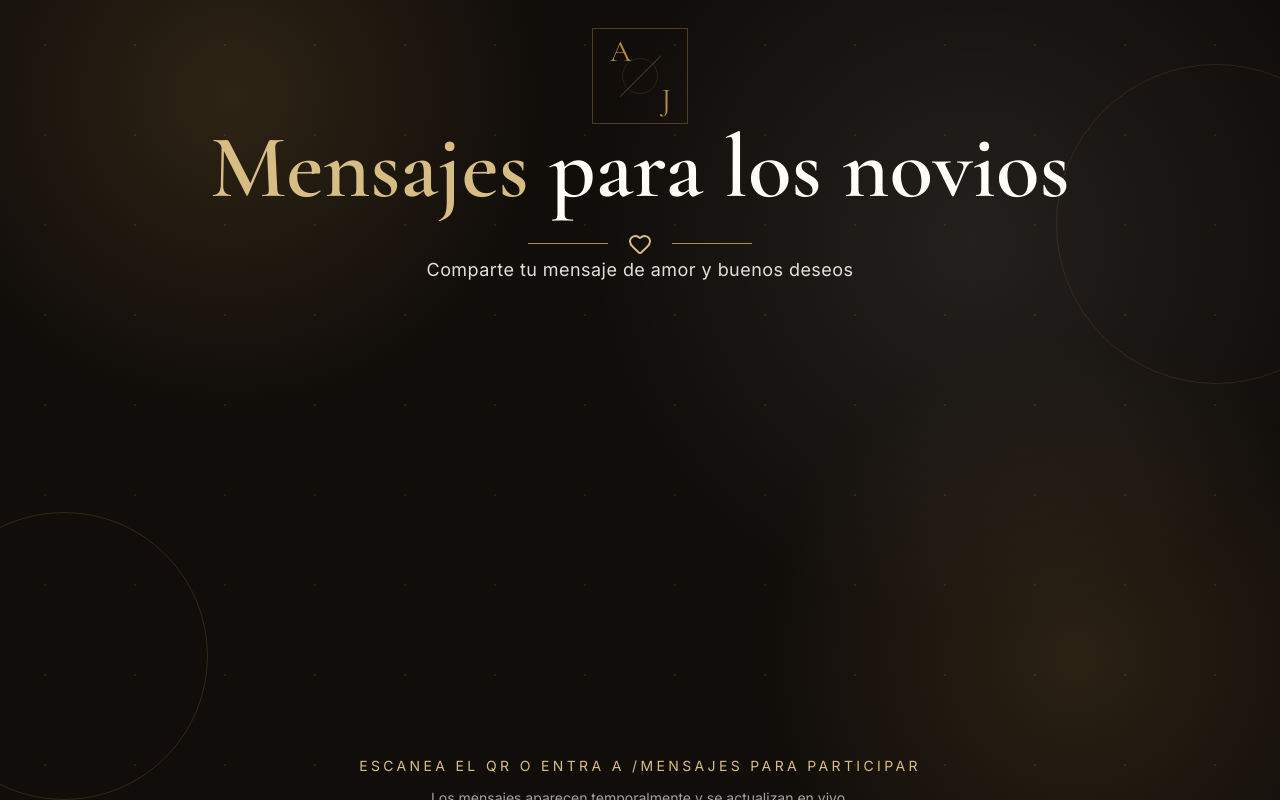
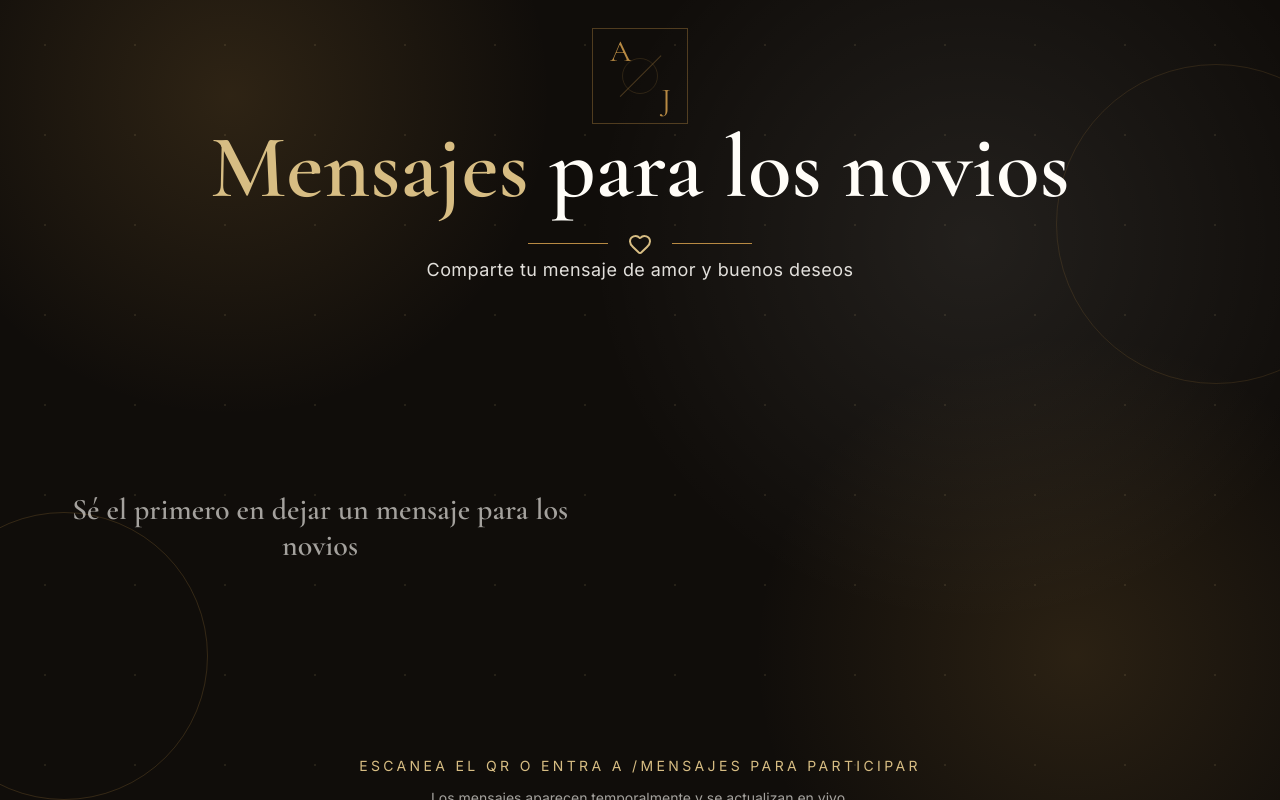
Before and after one commit to michelenanuard/boda-invitacion, a React (Vite) app: page /pantalla-mensajes in a window 1280 px wide. Built offline with nearby package versions, Linux system fonts and the light colour scheme.

Commit message:
fix mensajes en vivo

```diff
--- /dev/null
+++ b/src/config/liveMessagesConfig.ts
@@ -0,0 +1,8 @@
+export const LIVE_MESSAGES_CONFIG = {
+  maxVisibleMessages: 4,
+  messageLifeTimeMs: 12000,
+  entranceDelayMs: 600,
+  pollingFallbackMs: 3000,
+  queueIntervalMs: 900,
+  animationDuration: 0.8,
+} as const
--- a/src/index.css
+++ b/src/index.css
@@ -155,7 +155,14 @@ p {
 }
 
 .live-message-card {
-  animation: live-message-rise 900ms cubic-bezier(0.2, 0.9, 0.2, 1) both;
+  animation:
+    live-message-rise 650ms cubic-bezier(0.2, 0.9, 0.2, 1) var(--message-delay, 0ms) both,
+    live-message-drift calc(var(--message-life, 28000ms) - 1170ms) linear calc(var(--message-delay, 0ms) + 650ms) forwards,
+    live-message-float-away 520ms ease-in calc(var(--message-delay, 0ms) + var(--message-life, 28000ms) - 520ms) forwards;
+}
+
+.live-message-card--exit {
+  animation: live-message-float-away 520ms ease-in both;
 }
 
 @keyframes live-message-rise {
@@ -171,3 +178,60 @@ p {
     filter: blur(0);
   }
 }
+
+@keyframes live-message-lifecycle {
+  0% {
+    opacity: 0;
+    transform: translateY(34px) scale(0.96);
+    filter: blur(10px);
+  }
+
+  5% {
+    opacity: 1;
+    transform: translateY(0) scale(1);
+    filter: blur(0);
+  }
+
+  78% {
+    opacity: 1;
+    transform: translateY(-20px) scale(1);
+    filter: blur(0);
+  }
+
+  100% {
+    opacity: 0;
+    transform: translateY(-58px) scale(0.98);
+    filter: blur(8px);
+  }
+}
+
+@keyframes live-message-drift {
+  from {
+    transform: translateY(0) scale(1);
+  }
+
+  to {
+    transform: translateY(-20px) scale(1);
+  }
+}
+
+@keyframes live-message-float-away {
+  from {
+    opacity: 1;
+    transform: translateY(-20px) scale(1);
+    filter: blur(0);
+  }
+
+  to {
+    opacity: 0;
+    transform: translateY(-34px) scale(0.98);
+    filter: blur(8px);
+  }
+}
+
+@media (prefers-reduced-motion: reduce) {
+  .live-message-card,
+  .live-message-card--exit {
+    animation-duration: 1ms;
+  }
+}
--- a/src/pages/GuestMessagesPage.tsx
+++ b/src/pages/GuestMessagesPage.tsx
@@ -4,7 +4,7 @@ import { useMemo, useState } from 'react'
 import { Link } from 'react-router-dom'
 import { Monogram } from '../components/Monogram'
 import { useWeddingContent } from '../hooks/useWeddingContent'
-import { submitLiveMessage } from '../services/liveMessagesService'
+import { saveGuestMessage } from '../services/guestMessagesService'
 
 const MAX_MESSAGE_LENGTH = 200
 
@@ -37,7 +37,7 @@ export function GuestMessagesPage() {
       return
     }
 
-    const nextMessage = submitLiveMessage({ name, message, photo: photo || undefined })
+    const nextMessage = saveGuestMessage({ name, message, photo: photo || undefined })
     setName('')
     setMessage('')
     setPhoto('')
--- a/src/pages/LiveMessagesScreen.tsx
+++ b/src/pages/LiveMessagesScreen.tsx
@@ -1,12 +1,15 @@
+import { AnimatePresence, motion } from 'framer-motion'
 import { Heart } from 'lucide-react'
-import { useEffect, useMemo, useState } from 'react'
+import { useEffect, useMemo, useRef, useState } from 'react'
 import { Monogram } from '../components/Monogram'
+import { LIVE_MESSAGES_CONFIG } from '../config/liveMessagesConfig'
 import { useLiveMessages } from '../hooks/useLiveMessages'
 import { useWeddingContent } from '../hooks/useWeddingContent'
 import type { LiveGuestMessage } from '../services/liveMessagesService'
 
 type VisibleMessage = LiveGuestMessage & {
   slot: number
+  shownAt: number
   expiresAt: number
 }
 
@@ -21,41 +24,7 @@ const messageSlots = [
   'right-[9%] bottom-[8%] w-[22rem]',
 ]
 
-const sampleMessages: VisibleMessage[] = [
-  {
-    id: 'sample-1',
-    name: 'Ana & Juan',
-    message: 'Que este sea solo el comienzo de una hermosa historia juntos.',
-    photo:
-      'https://images.unsplash.com/photo-1519741497674-611481863552?auto=format&fit=crop&w=180&q=80',
-    createdAt: Date.now() - 10000,
-    status: 'approved',
-    slot: 2,
-    expiresAt: Date.now() + 600000,
-  },
-  {
-    id: 'sample-2',
-    name: 'Carla & Diego',
-    message: 'Hoy celebramos el amor más bonito. Felicidades.',
-    photo:
-      'https://images.unsplash.com/photo-1522673607200-164d1b6ce486?auto=format&fit=crop&w=180&q=80',
-    createdAt: Date.now() - 8000,
-    status: 'approved',
-    slot: 4,
-    expiresAt: Date.now() + 600000,
-  },
-  {
-    id: 'sample-3',
-    name: 'Felipe',
-    message: 'Que el amor, la paciencia y las risas nunca falten en su camino.',
-    photo:
-      'https://images.unsplash.com/photo-1523438885200-e635ba2c371e?auto=format&fit=crop&w=180&q=80',
-    createdAt: Date.now() - 5000,
-    status: 'approved',
-    slot: 6,
-    expiresAt: Date.now() + 600000,
-  },
-]
+const displaySlotOrder = [2, 4, 6, 3, 5, 7]
 
 function getInitials(name: string) {
   return name
@@ -66,16 +35,52 @@ function getInitials(name: string) {
     .join('')
 }
 
+function MessageAvatar({ message, className }: { message: LiveGuestMessage; className: string }) {
+  return (
+    <div
+      className={`grid shrink-0 place-items-center overflow-hidden rounded-full border border-[#b88a43]/38 bg-[#f3eadb] font-serif-display font-semibold text-[#b88a43] ${className}`}
+    >
+      {message.photo ? (
+        <img src={message.photo} alt="" className="h-full w-full object-cover" />
+      ) : (
+        getInitials(message.name)
+      )}
+    </div>
+  )
+}
+
 function LiveMessageCard({ message }: { message: VisibleMessage }) {
   return (
-    <article
-      className={`live-message-card absolute hidden rounded-[8px] border border-[#d7bd83]/18 bg-[#fff8eb]/94 p-4 text-[#211b17] shadow-[0_22px_70px_rgba(0,0,0,0.24)] backdrop-blur md:block ${messageSlots[message.slot]}`}
-      style={{ animationDelay: `${message.slot * 90}ms` }}
+    <motion.article
+      layout
+      className={`absolute hidden rounded-[8px] border border-[#d7bd83]/18 bg-[#fff8eb]/94 p-4 text-[#211b17] shadow-[0_22px_70px_rgba(0,0,0,0.24)] backdrop-blur md:block ${messageSlots[message.slot]}`}
+      initial={{ opacity: 0, y: 34, scale: 0.96, filter: 'blur(10px)' }}
+      animate={{
+        opacity: 1,
+        y: [34, 0, -20],
+        scale: 1,
+        filter: 'blur(0px)',
+        transition: {
+          opacity: { duration: LIVE_MESSAGES_CONFIG.animationDuration * 0.75 },
+          y: {
+            duration: Math.max(2, (message.expiresAt - message.shownAt) / 1000),
+            times: [0, 0.08, 1],
+            ease: ['easeOut', 'linear'],
+          },
+          scale: { duration: LIVE_MESSAGES_CONFIG.animationDuration },
+          filter: { duration: LIVE_MESSAGES_CONFIG.animationDuration },
+        },
+      }}
+      exit={{
+        opacity: 0,
+        y: -58,
+        scale: 0.98,
+        filter: 'blur(8px)',
+        transition: { duration: LIVE_MESSAGES_CONFIG.animationDuration * 0.65, ease: 'easeIn' },
+      }}
     >
       <div className="flex gap-4">
-        <div className="grid h-16 w-16 shrink-0 place-items-center overflow-hidden rounded-full border border-[#b88a43]/38 bg-[#f3eadb] font-serif-display text-2xl font-semibold text-[#b88a43]">
-          {message.photo ? <img src={message.photo} alt="" className="h-full w-full object-cover" /> : getInitials(message.name)}
-        </div>
+        <MessageAvatar message={message} className="h-16 w-16 text-2xl" />
         <div className="min-w-0 flex-1">
           <div className="flex items-start justify-between gap-3">
             <h2 className="font-serif-display text-2xl font-semibold leading-none text-[#9c6f2d]">
@@ -86,26 +91,34 @@ function LiveMessageCard({ message }: { message: VisibleMessage }) {
           <p className="mt-2 text-sm leading-6 text-[#211b17]">{message.message}</p>
         </div>
       </div>
-    </article>
+    </motion.article>
   )
 }
 
 function MobileMessageStack({ messages }: { messages: VisibleMessage[] }) {
   return (
     <div className="mx-auto mt-10 grid w-full max-w-md gap-4 md:hidden">
-      {messages.slice(0, 4).map((message) => (
-        <div key={message.id} className="rounded-[8px] border border-[#d7bd83]/18 bg-[#fff8eb]/94 p-4 text-[#211b17]">
+      <AnimatePresence initial={false}>
+        {messages.slice(0, LIVE_MESSAGES_CONFIG.maxVisibleMessages).map((message) => (
+          <motion.div
+            layout
+            key={message.id}
+            className="rounded-[8px] border border-[#d7bd83]/18 bg-[#fff8eb]/94 p-4 text-[#211b17]"
+            initial={{ opacity: 0, y: 26, scale: 0.97 }}
+            animate={{ opacity: 1, y: -12, scale: 1 }}
+            exit={{ opacity: 0, y: -42, scale: 0.98 }}
+            transition={{ duration: LIVE_MESSAGES_CONFIG.animationDuration, ease: 'easeOut' }}
+          >
             <div className="flex gap-4">
-            <div className="grid h-14 w-14 shrink-0 place-items-center overflow-hidden rounded-full border border-[#b88a43]/38 bg-[#f3eadb] font-serif-display text-xl font-semibold text-[#b88a43]">
-              {message.photo ? <img src={message.photo} alt="" className="h-full w-full object-cover" /> : getInitials(message.name)}
-            </div>
+              <MessageAvatar message={message} className="h-14 w-14 text-xl" />
               <div>
                 <p className="font-serif-display text-xl font-semibold text-[#9c6f2d]">{message.name}</p>
                 <p className="mt-1 text-sm leading-6">{message.message}</p>
               </div>
             </div>
-        </div>
+          </motion.div>
         ))}
+      </AnimatePresence>
     </div>
   )
 }
@@ -114,6 +127,11 @@ export function LiveMessagesScreen() {
   const { content } = useWeddingContent()
   const { messages, settings } = useLiveMessages()
   const [visibleMessages, setVisibleMessages] = useState<VisibleMessage[]>([])
+  const [hasProjectedMessages, setHasProjectedMessages] = useState(false)
+  const queuedMessages = useRef<LiveGuestMessage[]>([])
+  const queuedMessageIds = useRef(new Set<string>())
+  const projectedMessageIds = useRef(new Set<string>())
+  const nextSlotIndex = useRef(0)
 
   const approvedMessages = useMemo(
     () => messages.filter((message) => message.status === 'approved').sort((a, b) => a.createdAt - b.createdAt),
@@ -121,34 +139,65 @@ export function LiveMessagesScreen() {
   )
 
   useEffect(() => {
-    const updateTimer = window.setTimeout(() => {
-      setVisibleMessages((currentMessages) => {
-        const currentIds = new Set(currentMessages.map((message) => message.id))
-        const nextMessages = approvedMessages
-          .filter((message) => !currentIds.has(message.id))
-          .map((message, index) => ({
-            ...message,
-            slot: (currentMessages.length + index) % messageSlots.length,
-            expiresAt: Date.now() + settings.displayDurationSeconds * 1000,
-          }))
+    const newMessages = approvedMessages.filter(
+      (message) => !projectedMessageIds.current.has(message.id) && !queuedMessageIds.current.has(message.id),
+    )
 
-        return [...currentMessages, ...nextMessages].slice(-messageSlots.length)
+    newMessages.forEach((message) => {
+      queuedMessages.current.push(message)
+      queuedMessageIds.current.add(message.id)
     })
-    }, 0)
-
-    return () => window.clearTimeout(updateTimer)
-  }, [approvedMessages, settings.displayDurationSeconds])
+  }, [approvedMessages])
 
   useEffect(() => {
-    const interval = window.setInterval(() => {
+    const queueInterval = window.setInterval(() => {
+      setVisibleMessages((currentMessages) => {
+        const now = Date.now()
+        const activeMessages = currentMessages.filter((message) => message.expiresAt > now)
+        const availableSlots = LIVE_MESSAGES_CONFIG.maxVisibleMessages - activeMessages.length
+
+        if (availableSlots <= 0 || queuedMessages.current.length === 0) {
+          return activeMessages
+        }
+
+        const nextMessages = queuedMessages.current.splice(0, availableSlots).map((message) => {
+          queuedMessageIds.current.delete(message.id)
+          projectedMessageIds.current.add(message.id)
+
+          const slot = displaySlotOrder[nextSlotIndex.current % displaySlotOrder.length]
+          nextSlotIndex.current += 1
+
+          return {
+            ...message,
+            slot,
+            shownAt: now,
+            expiresAt: now + settings.displayDurationSeconds * 1000,
+          }
+        })
+
+        if (nextMessages.length > 0) {
+          setHasProjectedMessages(true)
+        }
+
+        return [...activeMessages, ...nextMessages]
+      })
+    }, LIVE_MESSAGES_CONFIG.queueIntervalMs)
+
+    return () => window.clearInterval(queueInterval)
+  }, [settings.displayDurationSeconds])
+
+  useEffect(() => {
+    const cleanupInterval = window.setInterval(() => {
       const now = Date.now()
       setVisibleMessages((currentMessages) => currentMessages.filter((message) => message.expiresAt > now))
-    }, 1000)
+    }, 500)
 
-    return () => window.clearInterval(interval)
+    return () => window.clearInterval(cleanupInterval)
   }, [])
 
-  const messagesToShow = visibleMessages.length > 0 ? visibleMessages : sampleMessages
+  const hasRealMessages = approvedMessages.length > 0 || hasProjectedMessages
+  const messagesToShow = visibleMessages.length > 0 ? visibleMessages : []
+  const showEmptyState = !hasRealMessages && messagesToShow.length === 0
 
   return (
     <main className="relative h-screen overflow-hidden bg-[#100d0a] px-5 py-7 text-[#fffdf8] sm:px-8">
@@ -176,12 +225,24 @@ export function LiveMessagesScreen() {
         </p>
 
         <div className="relative mt-4 hidden min-h-[57vh] w-full md:block">
+          <AnimatePresence initial={false}>
             {messagesToShow.map((message) => (
               <LiveMessageCard key={message.id} message={message} />
             ))}
+          </AnimatePresence>
+          {showEmptyState ? (
+            <p className="absolute inset-x-0 top-1/2 mx-auto max-w-xl -translate-y-1/2 text-center font-serif-display text-3xl font-semibold text-[#fffdf8]/62">
+              Sé el primero en dejar un mensaje para los novios
+            </p>
+          ) : null}
         </div>
 
         <MobileMessageStack messages={messagesToShow} />
+        {showEmptyState ? (
+          <p className="mx-auto mt-10 max-w-md text-center font-serif-display text-2xl font-semibold text-[#fffdf8]/62 md:hidden">
+            Sé el primero en dejar un mensaje para los novios
+          </p>
+        ) : null}
 
         <div className="relative mt-auto flex flex-col items-center gap-3 pb-3 text-center">
           <p className="text-sm uppercase tracking-[0.24em] text-[#d7bd83]">
--- a/src/services/liveMessagesService.ts
+++ b/src/services/liveMessagesService.ts
@@ -1,3 +1,5 @@
+import { LIVE_MESSAGES_CONFIG } from '../config/liveMessagesConfig'
+
 export type LiveMessageStatus = 'approved' | 'pending' | 'hidden'
 
 export type LiveGuestMessage = {
@@ -21,7 +23,7 @@ const LIVE_MESSAGES_CHANNEL = 'wedding-live-messages-channel'
 
 const defaultSettings: LiveMessagesSettings = {
   moderationEnabled: false,
-  displayDurationSeconds: 28,
+  displayDurationSeconds: LIVE_MESSAGES_CONFIG.messageLifeTimeMs / 1000,
 }
 
 function createMessageId() {
```
Also changed, not shown: src/hooks/useLiveMessages.ts (+8 -1 lines), src/services/guestMessagesService.ts (added, +30 -0 lines), 1 other file (tests, documents, lock files or other folders). Lines whose indentation alone changed are shown as unchanged.
